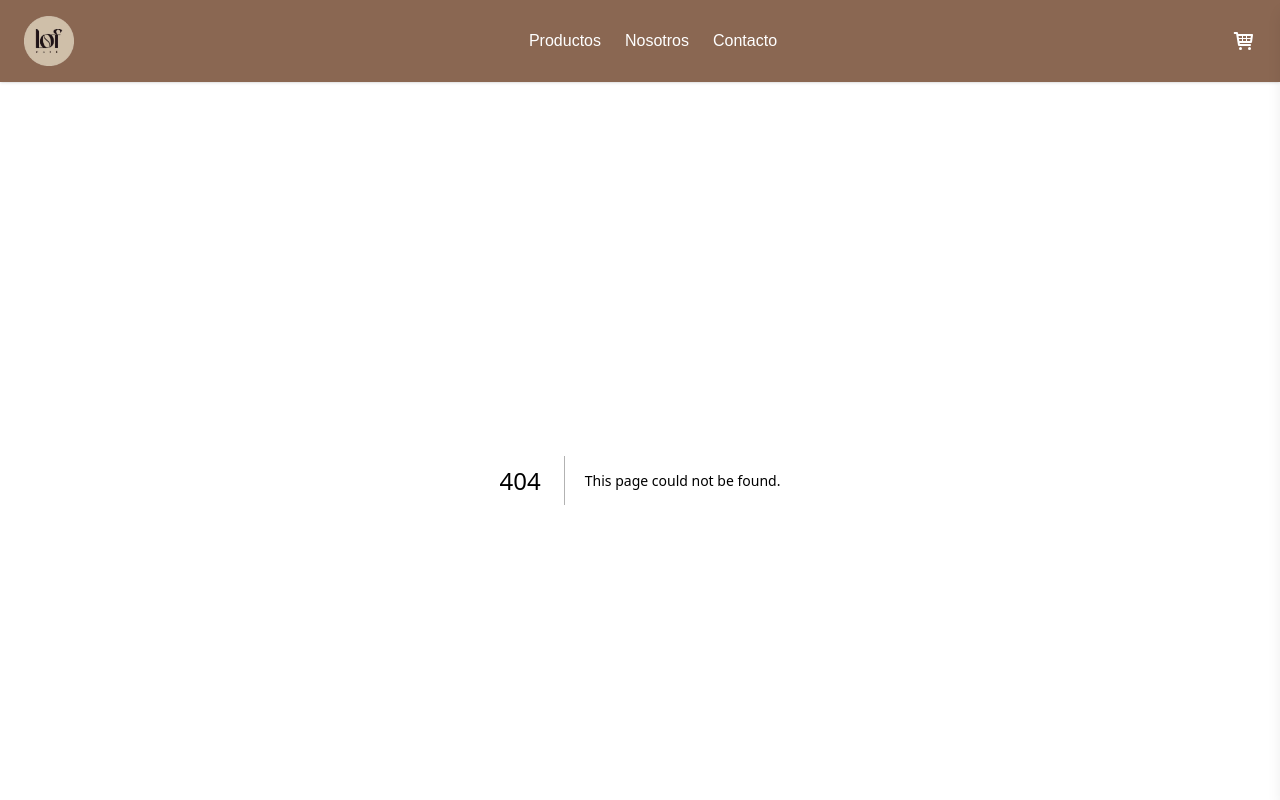
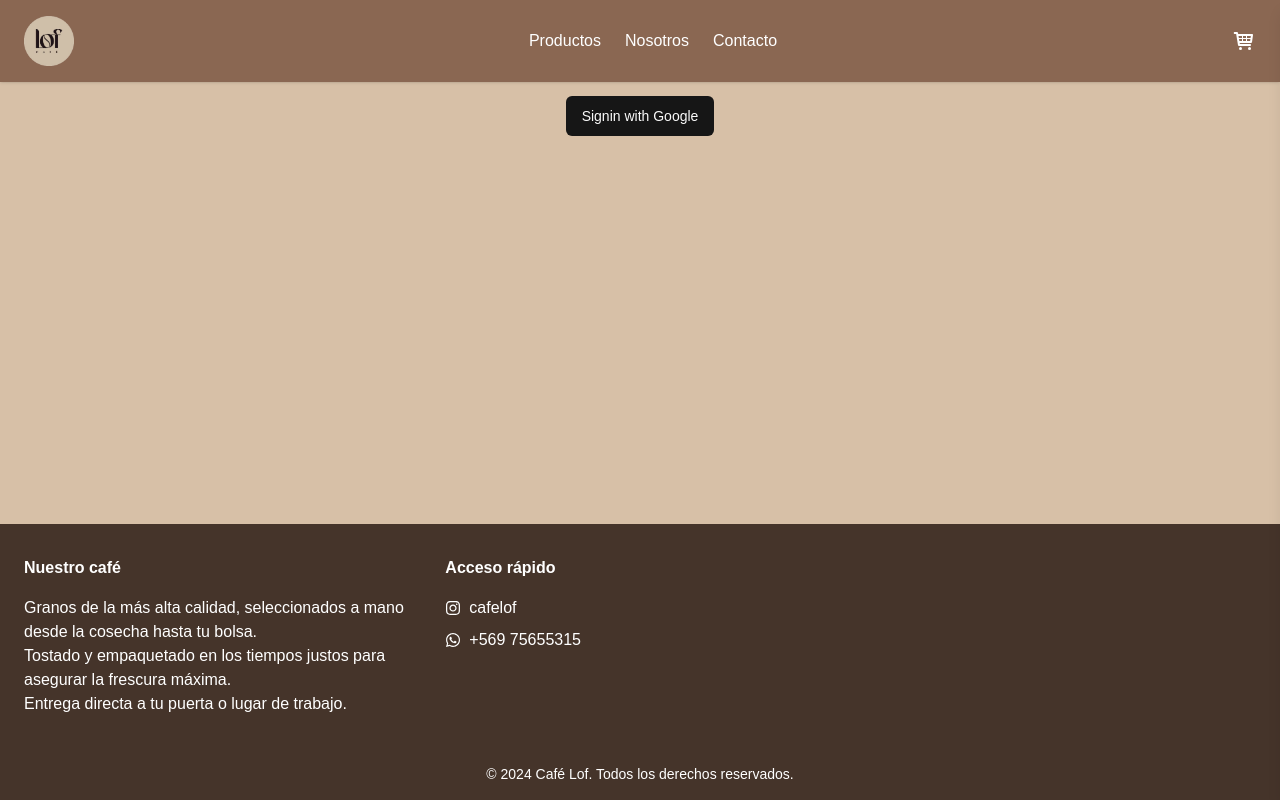
Before and after one commit to Valdieggo/cafelof-next, a Next.js app: page /login in a window 1280 px wide. Before the commit this address had no page. Shown: the top 800 px of the page. Built offline with nearby package versions, Linux system fonts and the light colour scheme.

Commit message:
pages changes

```diff
--- a/src/app/contacto/page.js
+++ b/src/app/contacto/page.js
@@ -1,5 +1,4 @@
 import { ContactoForm } from "./ContactoForm";
-import SignIn from "@/components/auth/signIn";
 
 export default async function Page() {
     return (
@@ -9,7 +8,6 @@ export default async function Page() {
             <div className="px-10 w-full max-w-md">
                 <ContactoForm />
             </div>
-            <SignIn />
         </div>
     );
   }
--- /dev/null
+++ b/src/app/login/page.js
@@ -0,0 +1,9 @@
+import SignIn from "@/components/auth/signIn"
+
+export default function Page(){
+    return (
+        <div className="flex justify-center pt-4">
+            <SignIn />
+        </div>
+    )
+}
--- a/src/app/page.js
+++ b/src/app/page.js
@@ -1,11 +1,13 @@
 import PhotoCarousel from "../components/layout/Carousel";
 import ProductCategories from "../components/products/ProductCategories";
+import Products from "../components/products/Products";
 
 export default async function Page() {
   return (
     <div>
       <PhotoCarousel />
       <ProductCategories />
+      <Products />
     </div>
   );
 }
```
